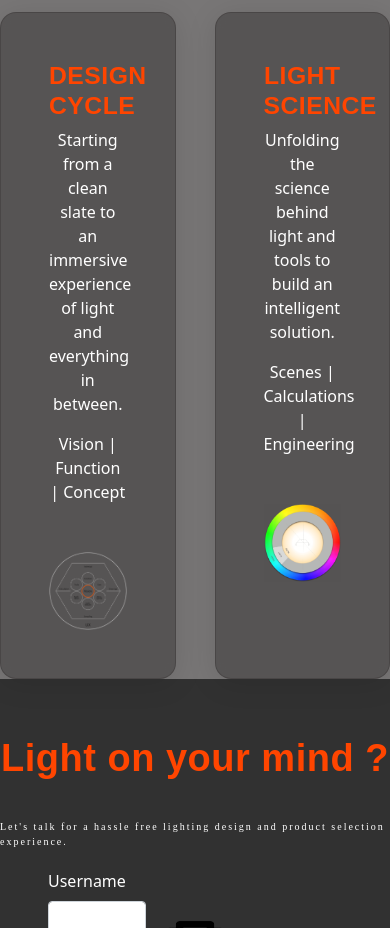
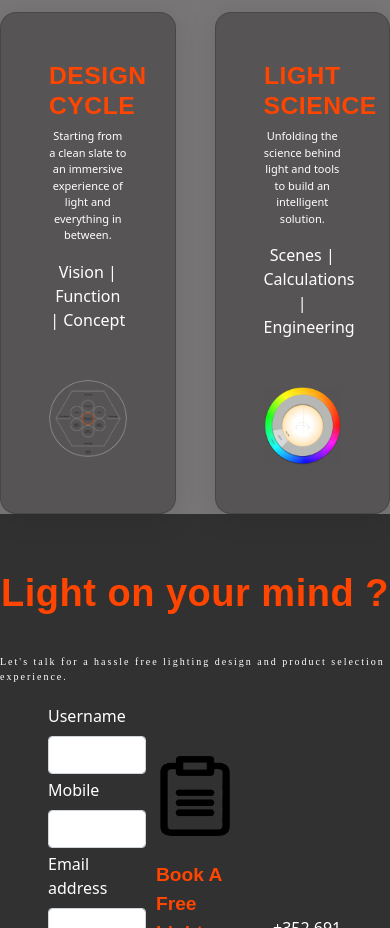
Before and after one commit to sidharth-create/kaash-internship, a plain HTML site: page index.html in a window 390 px wide. Shown: the part 2140-3068 px from the top of the page. Drawn offline with nearby package versions, Linux system fonts and the light colour scheme; a web font is replaced by a local one.

Commit message:
Update style.css

```diff
--- a/style.css
+++ b/style.css
@@ -562,6 +562,12 @@ footer {
     .design-desc {
         margin-top: 2vh;
     }
+    .design-cycle p{
+        font-size: 11px;
+    }
+    .light-science p{
+        font-size: 11px;
+    }
 
     .technology {
         display: flex;
```
